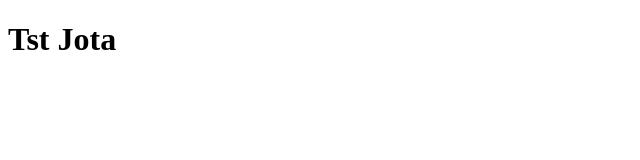
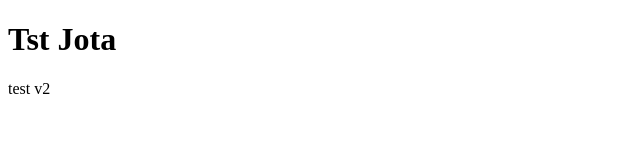
Before and after one commit to ojota-dev/ojota-dev.github.io, a plain HTML site: page index.html in a window 1280 px wide. Shown: the full height of the page, 0-640 px from the left. Drawn offline with Linux system fonts and the light colour scheme.

Commit message:
send update index

```diff
--- a/index.html
+++ b/index.html
@@ -7,5 +7,6 @@
 </head>
 <body>
     <h1>Tst Jota</h1>
+    <span>test v2</span>
 </body>
 </html>
```
